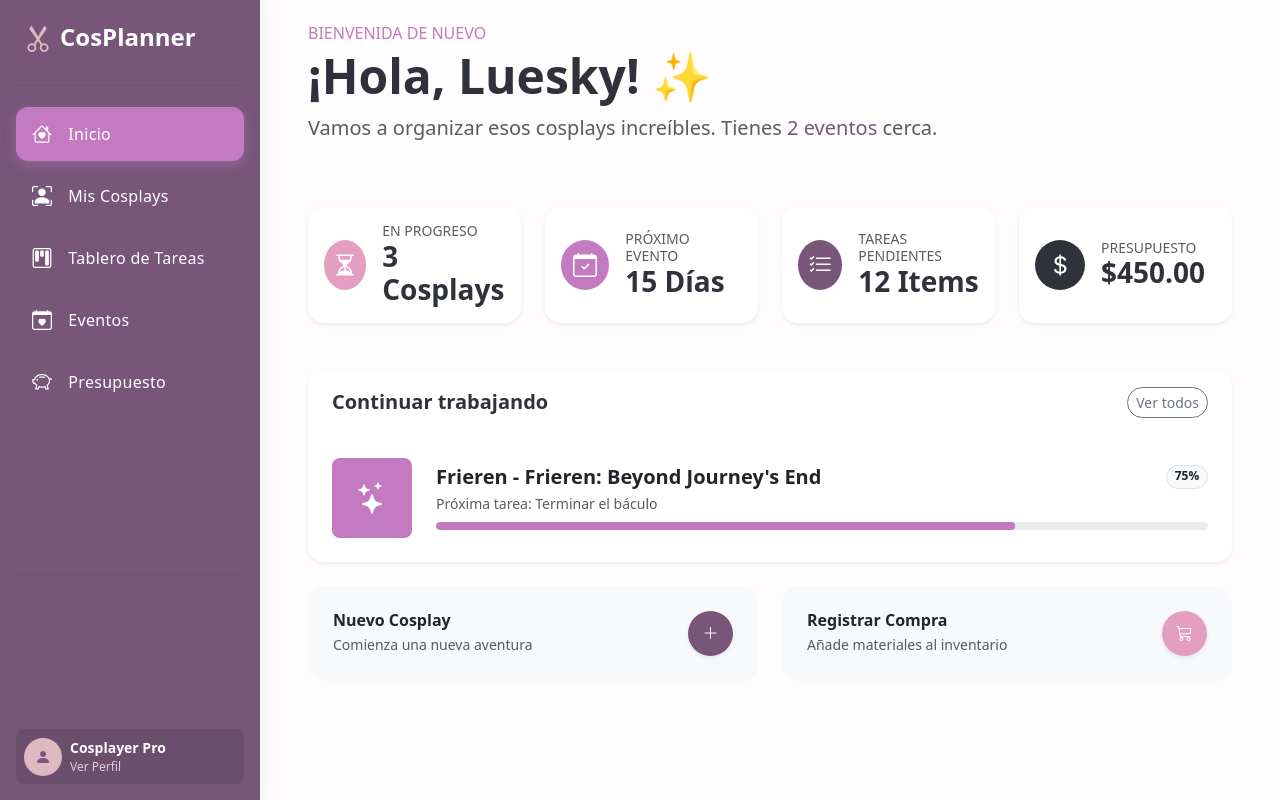
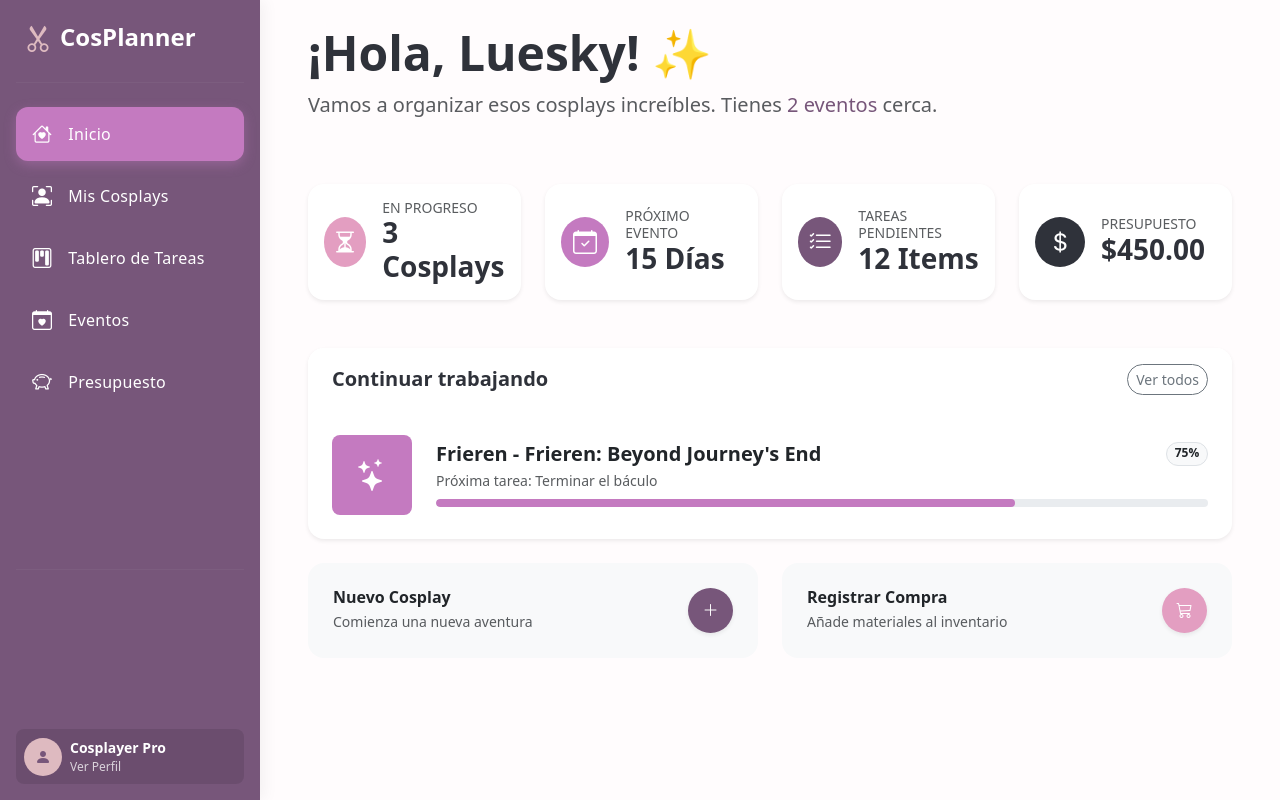
Before and after one commit to Render78/CosTrack, an Angular app: page / in a window 1280 px wide. Built offline with nearby package versions, Linux system fonts and the light colour scheme.

Commit message:
delete welcome msj

```diff
--- a/src/app/components/home/home.component.html
+++ b/src/app/components/home/home.component.html
@@ -2,9 +2,6 @@
     <!-- Header de Bienvenida -->
     <div class="row mb-5 align-items-center animate-fade-in">
         <div class="col-12">
-            <h6 class="text-uppercase tracking-wide mb-1" style="color: var(--color-orchid);">
-                Bienvenida de nuevo
-            </h6>
             <h1 class="display-5 fw-bold" style="color: var(--color-dark);">
                 ¡Hola, Luesky! ✨
             </h1>
```
